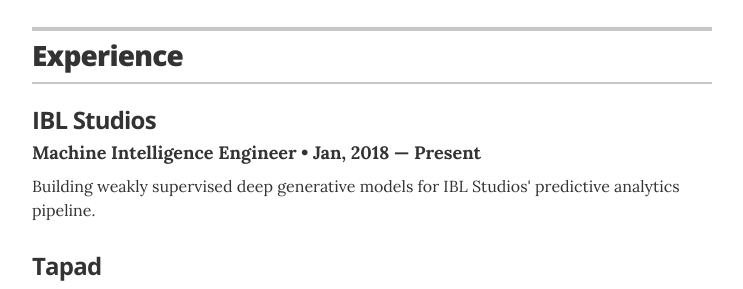
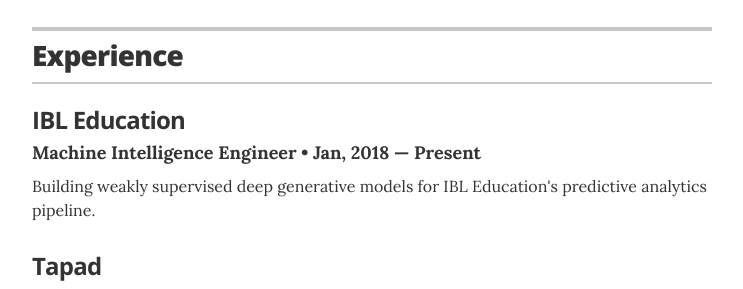
Before and after one commit to mafshar/mafshar.github.io, a Jekyll site: the page built from index.html, in a window 1280 px wide and 900 px high. Shown: the part 440-729 px from the top of the window, without its empty margins (268-1011 px from the left). Built offline with Jekyll 4.4.1, drawn with Linux system fonts in a browser that asks for light colours.

Commit message:
name change update

```diff
--- a/_data/experience.yml
+++ b/_data/experience.yml
@@ -1,10 +1,10 @@
 # Jobs
 
-# IBL Studios Machine Learning Engineer
-- company: IBL Studios
+# IBL Machine Learning Engineer
+- company: IBL Education
   position: Machine Intelligence Engineer
   duration: Jan, 2018 &mdash; Present
-  summary: Building weakly supervised deep generative models for IBL Studios' predictive analytics pipeline.
+  summary: Building weakly supervised deep generative models for IBL Education's predictive analytics pipeline.
 
 # Tapad Software Engineering Intern
 - company: Tapad
```
